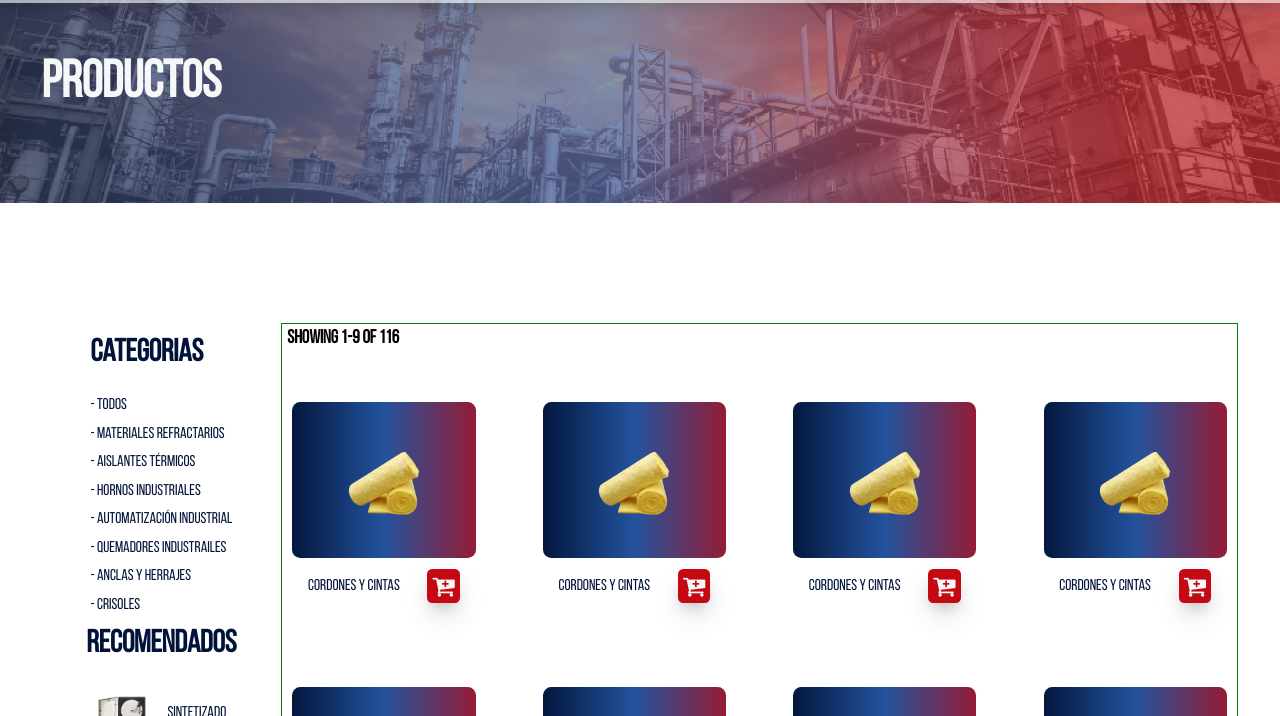
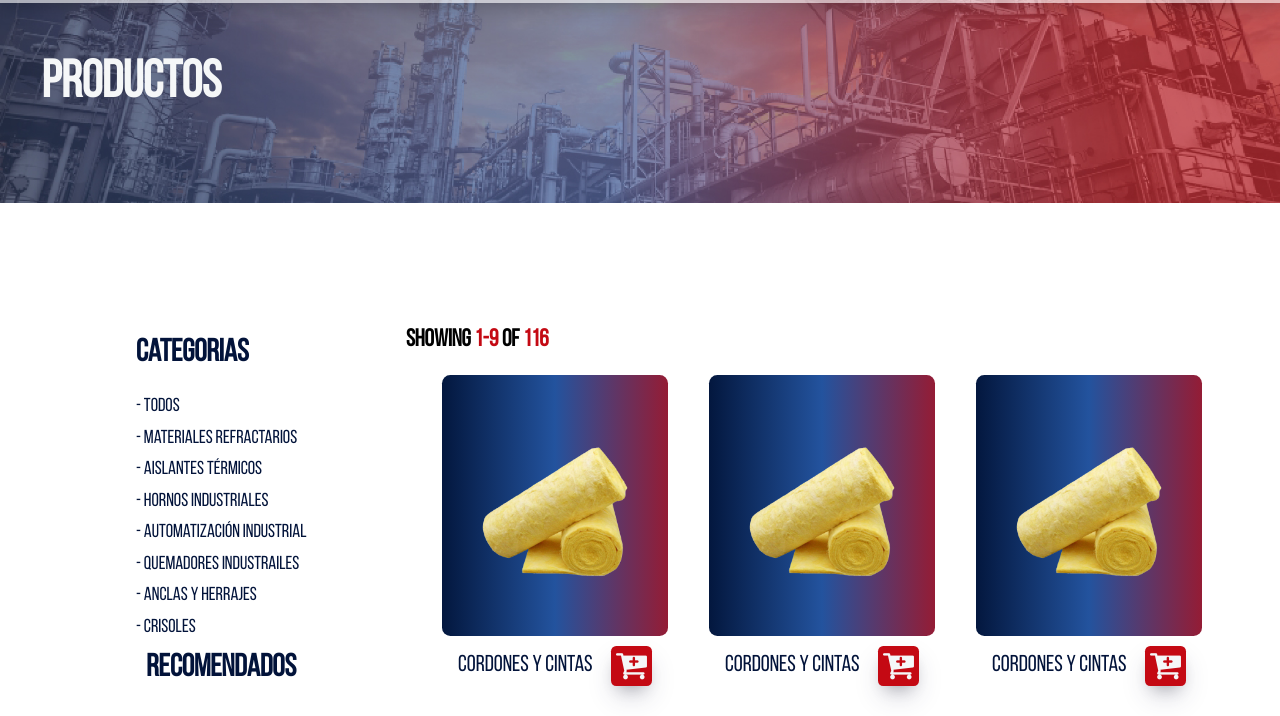
Before and after one commit to enriqueHelicom/insumos, a plain HTML site: page shop.html in a window 1280 px wide. Shown: the part 158-874 px from the top of the page. Drawn offline with Linux system fonts and the light colour scheme.

Commit message:
fix layout shop

```diff
--- a/static/css/main.css
+++ b/static/css/main.css
@@ -837,16 +837,16 @@ label {
 
 
 .products .article{
-    width: 80%;
+    width: 70%;
 }
 .products .sidebar{
-    width: 20%;
+    width: 30%;
 }
 
 .products .sidebar{
     display: flex;
     flex-flow: column;
-    justify-content: space-around;
+    justify-content: flex-start;
     align-items: center;
 }
 
@@ -861,7 +861,7 @@ label {
 }
 
 .products .sidebar .filter__group .filters ul li a{
-    font-size: 1.5em;
+    font-size: 1.8em;
     color: var(--primary-color);
     font-weight: 500;
 }
@@ -875,11 +875,9 @@ label {
 
 .products .sidebar .filter__group .filters ul li:hover a{
     color: var(--secondary-color);
-
 }
 .products .article{
     padding: 0.5rem;
-    border: solid 1px green;
 }
 
 .products .article .shop-block .shop-block__header{
@@ -889,40 +887,42 @@ label {
 
 
 .article .shop-block .shop-block__header h6{
-    font-size: 1.8em;
+    font-size: 2.3em;
+}
+
+.article .shop-block .shop-block__header h6 > span{
+    color: var(--secondary-color);
 }
 
 .article .shop-block .shop-block__cards{
     display: flex;
     flex-wrap: wrap;
-    justify-content: space-between;
-    margin-top: 50px;
 }
 
 .shop-block .shop-block__cards .shop-block__card-item{
-    max-width: 20.5%;
+    max-width: 28.5%;
     width: 100%;
     height: auto;
     display: inline-block;
-    margin-bottom: 65px;
+    margin-left: 3rem;
+    margin-top: 1.8rem;
     padding:  0.4rem 0.5rem;
 }
 
 .shop-block .shop-block__cards .shop-block__card-item .img__product{
     background: var(--bg-gradiant);
-    height: 15rem;
-    width: 100%;
+    height: 25rem;
     border-radius: 0.8rem;
     padding: 1.5rem;
-   display: flex;
-   justify-content: center;
-   align-items: center;
+    display: flex;
+    justify-content: center;
+    align-items: center;
 }
 
 .shop-block .shop-block__cards .shop-block__card-item .img__product img{
- width: 50%;
- height: auto;
- display: block;
+    width: 15rem;
+    height: auto;
+    display: block;
 }
 
 
@@ -935,13 +935,13 @@ label {
 }
 
 .shop-block .shop-block__cards .shop-block__card-item  .content > h6{
-    font-size: 1.5em;
+    font-size: 2.2em;
     font-weight: 500;
     color: var(--primary-color);
 }
 
 .shop-block .shop-block__cards .shop-block__card-item  .content .btn__cart{
-    padding:  0.5rem;
+    padding: 0.3rem 0.5rem;
     border: none;
     background: var(--secondary-color);
     border-radius: .5rem;
@@ -949,9 +949,11 @@ label {
     box-shadow: rgba(50, 50, 93, 0.25) 0px 13px 27px -5px, rgba(0, 0, 0, 0.3) 0px 8px 16px -8px;
 }
 
+/** icon shop cart */
+
 .shop-block__card-item  .content .btn__cart i{
     color: var(--title-color);
-    font-size: 1.8em;
+    font-size: 2.5em;
 }
 
 @media(max-width:991px) {
```
Also changed, not shown: shop.html (+1 -1 lines).
